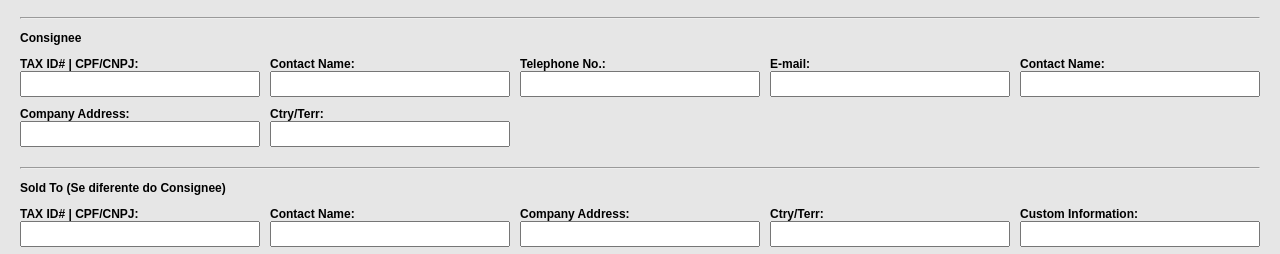
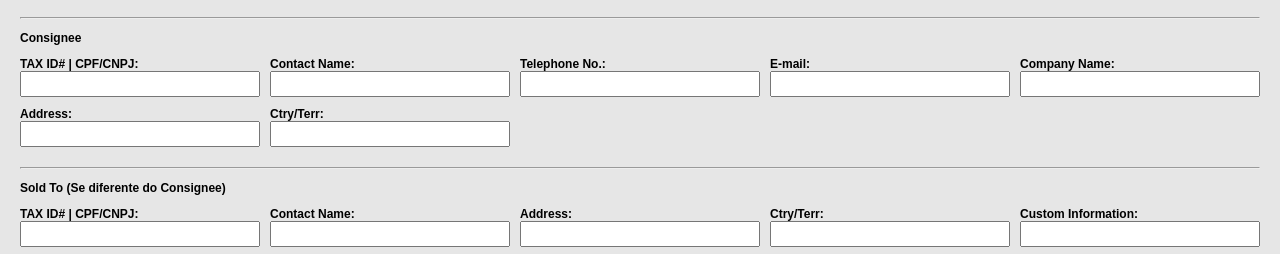
Before and after one commit to dev-jvoliveira/Invoice-generator, a plain HTML site: page page2.html in a window 1280 px wide. Shown: the part 513-767 px from the top of the page. Drawn offline with nearby package versions, Linux system fonts and the light colour scheme.

Commit message:
Atualização
Atualizado os inputs referentes a localização

```diff
--- a/page2.html
+++ b/page2.html
@@ -299,11 +299,11 @@
         <input id="inputEmail" type="email" />
       </label>
       <label
-        >Contact Name:
+        >Company Name:
         <input id="inputCompanyName" />
       </label>
       <label
-        >Company Address:
+        >Address:
         <input id="inputCompanyAddress" />
       </label>
       <label
@@ -324,7 +324,7 @@
         <input id="inputSoldCompanyName" />
       </label>
       <label
-        >Company Address:
+        >Address:
         <input id="inputSoldCompanyAddress" />
       </label>
       <label
```
Also changed, not shown: index.html (+3 -3 lines).
